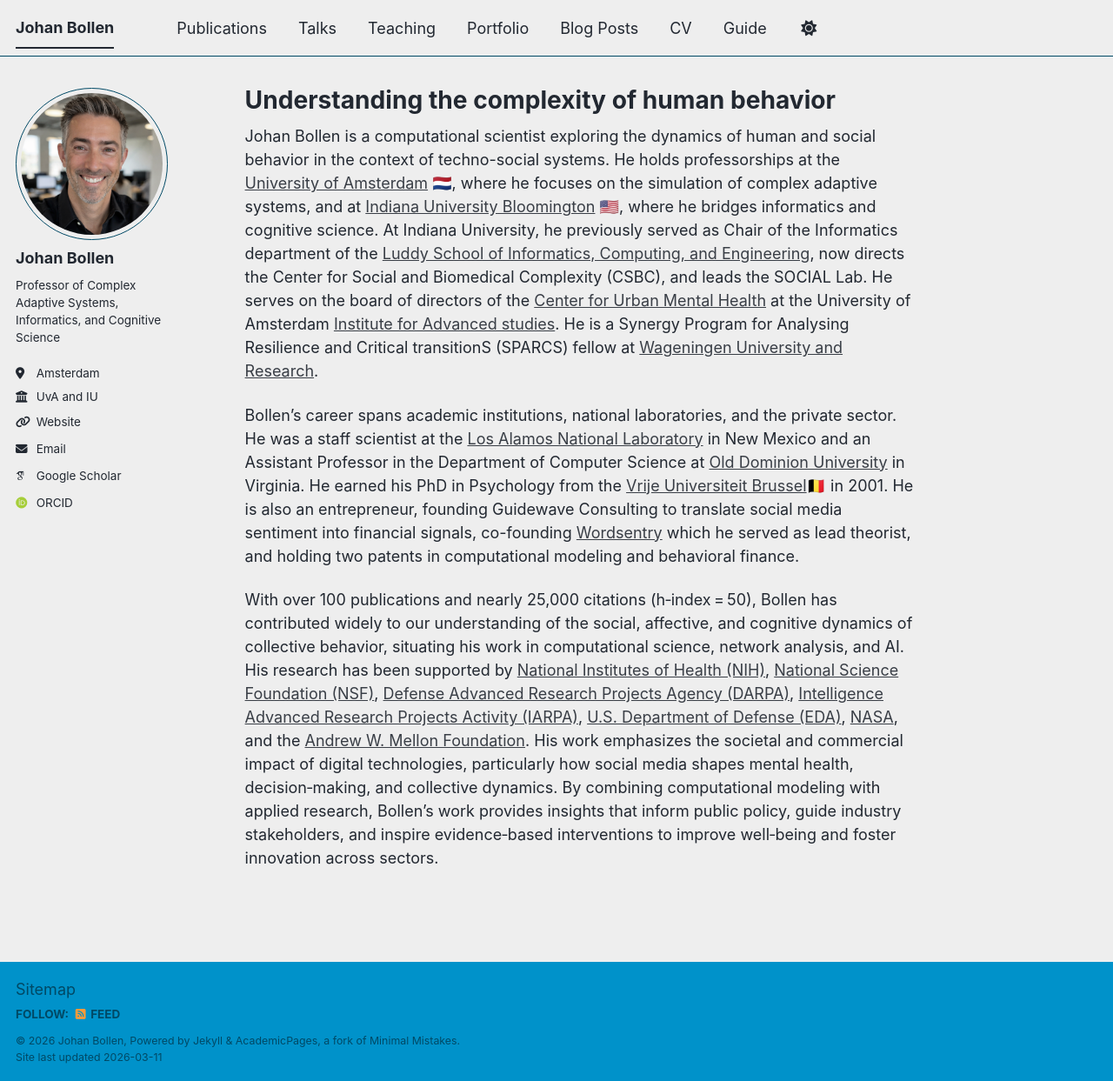
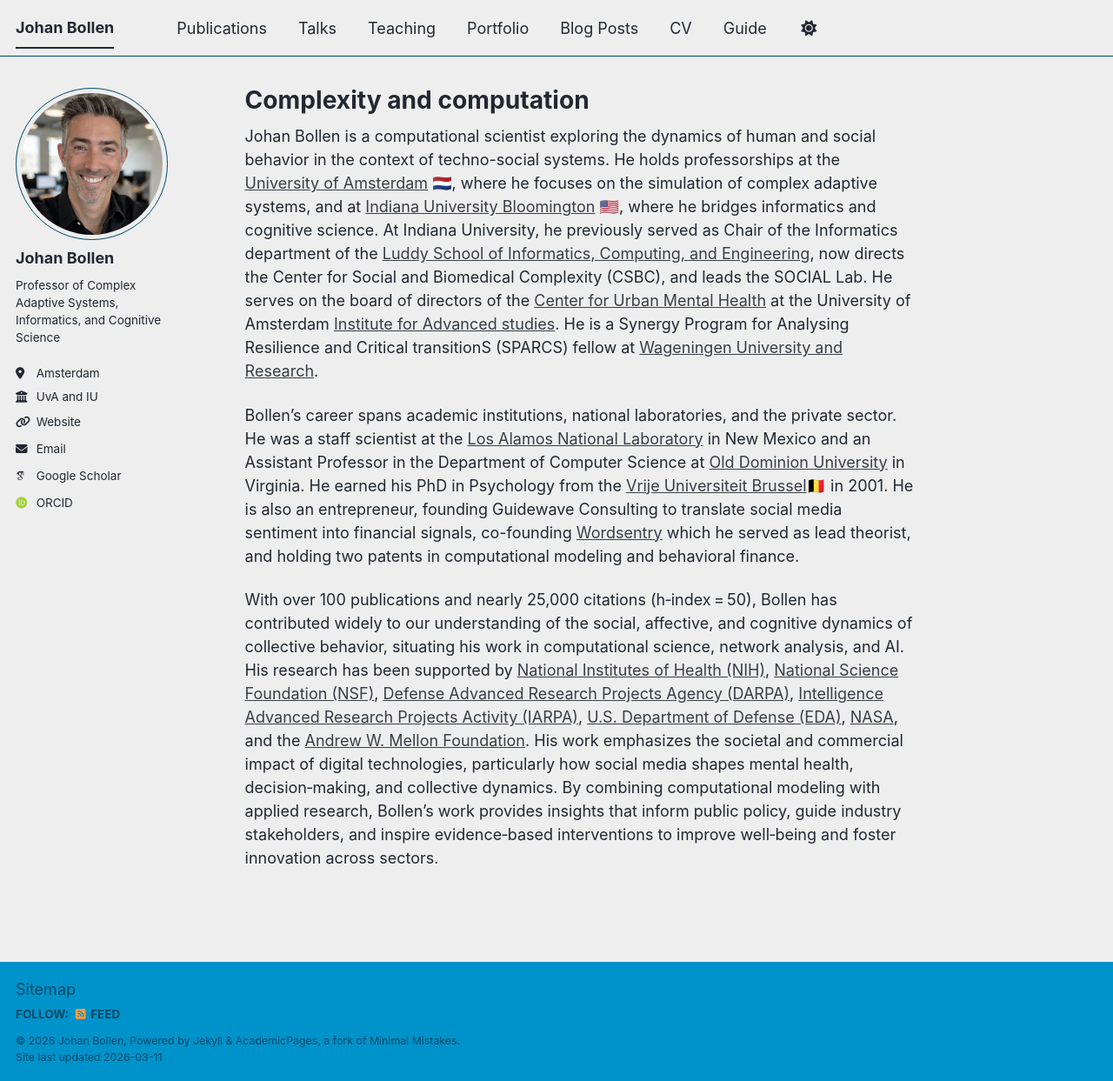
Before and after one commit to jbollen/jbollen.github.io, a Jekyll site: the page built from _pages/about.md, in a window 1280 px wide and 1243 px high. Shown: the whole window at 87% size. Built offline with Jekyll 4.4.1, drawn with Linux system fonts in a browser that asks for light colours; some web fonts are replaced; a script bundle is joined from its source files by our own code; library files that are not in the unit come from our copies.

Commit message:
Update about.md

```diff
--- a/_pages/about.md
+++ b/_pages/about.md
@@ -1,6 +1,6 @@
 ---
 permalink: /
-title: "Understanding the complexity of human behavior"
+title: "Complexity and computation"
 author_profile: true
 redirect_from:
   - /about/
```
